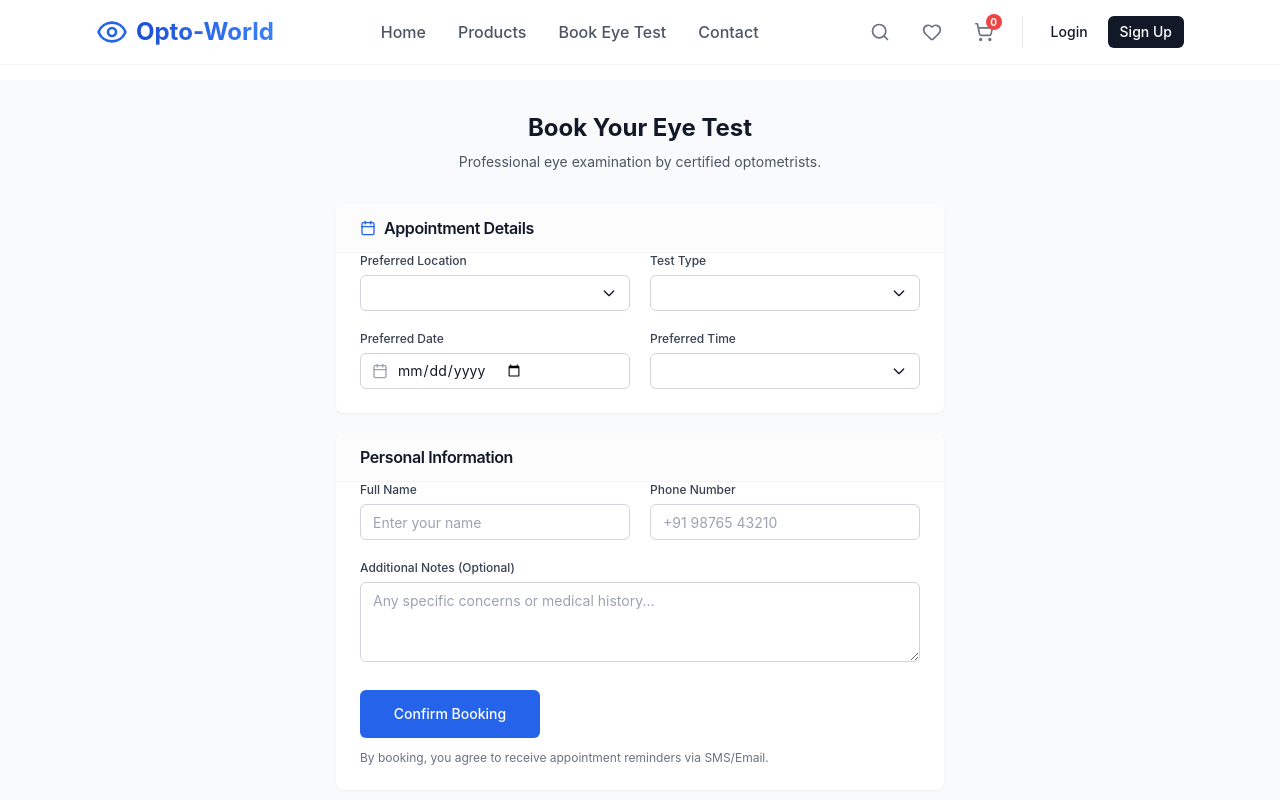
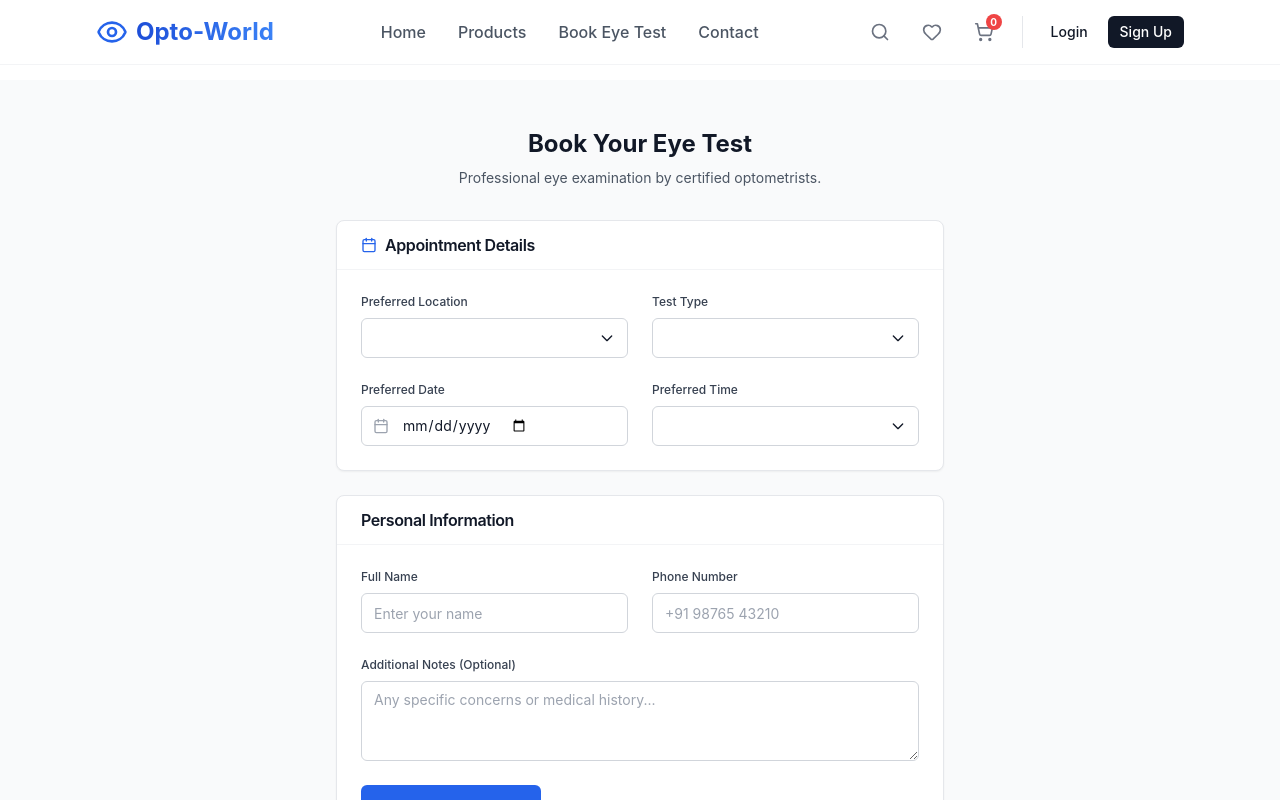
Before and after one commit to tanishgmca25-bot/opto-world, a React (Create React App) app: page /eye-test-booking in a window 1280 px wide. Shown: the top 800 px of the page. Built offline with nearby package versions, Linux system fonts and the light colour scheme.

Commit message:
updated css of EyeTestBooking and Contact page

```diff
--- a/src/Contact.jsx
+++ b/src/Contact.jsx
@@ -17,11 +17,10 @@ const Contact = () => {
                     </p>
                 </div>
 
-                <div className="grid md:grid-cols-3 gap-6">
+                <div className="grid md:grid-cols-3 gap-6 items-start">
                     {/* Contact Info */}
-                    <div className="space-y-4">
-                        <Card className="border-none shadow-sm h-full">
-                            <CardContent className="p-6 space-y-6">
+                    <Card className="shadow-sm bg-white">
+                        <CardContent className="p-6 pt-6 space-y-6">
                             <div className="flex items-start space-x-3">
                                 <div className="bg-blue-100 p-2 rounded-lg text-blue-600 flex-shrink-0">
                                     <Phone className="h-5 w-5" />
@@ -50,18 +49,17 @@ const Contact = () => {
                                     <h3 className="font-semibold text-gray-900 mb-0.5 text-sm">Office</h3>
                                     <p className="text-gray-600 text-xs">Come say hello at our office HQ.</p>
                                     <p className="font-medium text-gray-900 mt-0.5 text-sm">
-                                            123 Vision Street, Mumbai, Maharashtra 400001
+                                        202, Dharani Complex, BSK 1st Stage, 80 Feet Rd, Srinivasnagar, Banashankari, Bengaluru, Karnataka 560050
                                     </p>
                                 </div>
                             </div>
                         </CardContent>
                     </Card>
-                    </div>
 
                     {/* Contact Form */}
                     <div className="md:col-span-2">
-                        <Card className="border-none shadow-sm">
-                            <CardContent className="p-6">
+                        <Card className="shadow-sm bg-white">
+                            <CardContent className="p-6 pt-6">
                                 <form className="space-y-4">
                                     <div className="grid md:grid-cols-2 gap-4">
                                         <div className="space-y-1.5">
--- a/src/EyeTestBooking.jsx
+++ b/src/EyeTestBooking.jsx
@@ -5,12 +5,12 @@ import { Label } from './components/ui/label';
 import { Textarea } from './components/ui/textarea';
 import { Card, CardContent, CardHeader, CardTitle } from './components/ui/card';
 import { Select, SelectContent, SelectItem, SelectTrigger, SelectValue } from './components/ui/select';
-import { Calendar, Clock } from 'lucide-react';
+import { Calendar } from 'lucide-react';
 
 const EyeTestBooking = () => {
     return (
-        <div className="min-h-screen bg-gray-50 py-8">
-            <div className="max-w-2xl mx-auto px-4 sm:px-6 lg:px-8">
+        <div className="min-h-screen bg-gray-50 py-12">
+            <div className="w-full max-w-2xl mx-auto px-4 sm:px-6 lg:px-8">
                 <div className="text-center mb-8">
                     <h1 className="text-2xl font-bold text-gray-900 mb-2">Book Your Eye Test</h1>
                     <p className="text-gray-600 text-sm">
@@ -18,33 +18,32 @@ const EyeTestBooking = () => {
                     </p>
                 </div>
 
-                <div className="grid gap-5">
-                    <Card className="border-none shadow-md">
-                        <CardHeader className="border-b border-gray-100 bg-gray-50/50 py-4">
+                <div className="space-y-6">
+                    {/* Appointment Details Card */}
+                    <Card className="border border-gray-200 shadow-sm bg-white">
+                        <CardHeader className="border-b border-gray-100 py-4 px-6">
                             <CardTitle className="flex items-center text-base font-semibold">
                                 <Calendar className="mr-2 h-4 w-4 text-blue-600" />
                                 Appointment Details
                             </CardTitle>
                         </CardHeader>
-                        <CardContent className="p-5 space-y-5">
-                            <div className="grid md:grid-cols-2 gap-5">
-                                <div className="space-y-1.5">
-                                    <Label className="text-xs">Preferred Location</Label>
+                        <CardContent className="p-6 pt-6">
+                            <div className="grid grid-cols-2 gap-6 mb-6">
+                                <div className="flex flex-col">
+                                    <Label className="text-xs font-medium text-gray-700 mb-2">Preferred Location</Label>
                                     <Select>
-                                        <SelectTrigger className="h-9">
+                                        <SelectTrigger className="h-10">
                                             <SelectValue placeholder="Select Clinic" />
                                         </SelectTrigger>
                                         <SelectContent>
-                                            <SelectItem value="mumbai-central">Mumbai Central Clinic</SelectItem>
-                                            <SelectItem value="bandra-west">Bandra West Clinic</SelectItem>
-                                            <SelectItem value="andheri-east">Andheri East Clinic</SelectItem>
+                                            <SelectItem value="banashankari">Banashankari</SelectItem>
                                         </SelectContent>
                                     </Select>
                                 </div>
-                                <div className="space-y-1.5">
-                                    <Label className="text-xs">Test Type</Label>
+                                <div className="flex flex-col">
+                                    <Label className="text-xs font-medium text-gray-700 mb-2">Test Type</Label>
                                     <Select>
-                                        <SelectTrigger className="h-9">
+                                        <SelectTrigger className="h-10">
                                             <SelectValue placeholder="Select Service" />
                                         </SelectTrigger>
                                         <SelectContent>
@@ -56,20 +55,18 @@ const EyeTestBooking = () => {
                                 </div>
                             </div>
 
-                            <div className="grid md:grid-cols-2 gap-5">
-                                <div className="space-y-1.5">
-                                    <Label className="text-xs">Preferred Date</Label>
+                            <div className="grid grid-cols-2 gap-6">
+                                <div className="flex flex-col">
+                                    <Label className="text-xs font-medium text-gray-700 mb-2">Preferred Date</Label>
                                     <div className="relative">
-                                        <Calendar className="absolute left-3 top-2.5 h-4 w-4 text-gray-400" />
-                                        <Input type="date" className="pl-9 h-9" />
+                                        <Calendar className="absolute left-3 top-1/2 -translate-y-1/2 h-4 w-4 text-gray-400 pointer-events-none" />
+                                        <Input type="date" className="pl-10 h-10" />
                                     </div>
                                 </div>
-                                <div className="space-y-1.5">
-                                    <Label className="text-xs">Preferred Time</Label>
-                                    <div className="relative">
-                                        <Clock className="absolute left-3 top-2.5 h-4 w-4 text-gray-400" />
+                                <div className="flex flex-col">
+                                    <Label className="text-xs font-medium text-gray-700 mb-2">Preferred Time</Label>
                                     <Select>
-                                            <SelectTrigger className="pl-9 h-9">
+                                        <SelectTrigger className="h-10">
                                             <SelectValue placeholder="Select Time" />
                                         </SelectTrigger>
                                         <SelectContent>
@@ -83,40 +80,40 @@ const EyeTestBooking = () => {
                                     </Select>
                                 </div>
                             </div>
-                            </div>
                         </CardContent>
                     </Card>
 
-                    <Card className="border-none shadow-md">
-                        <CardHeader className="border-b border-gray-100 bg-gray-50/50 py-4">
+                    {/* Personal Information Card */}
+                    <Card className="border border-gray-200 shadow-sm bg-white">
+                        <CardHeader className="border-b border-gray-100 py-4 px-6">
                             <CardTitle className="text-base font-semibold">Personal Information</CardTitle>
                         </CardHeader>
-                        <CardContent className="p-5 space-y-5">
-                            <div className="grid md:grid-cols-2 gap-5">
-                                <div className="space-y-1.5">
-                                    <Label htmlFor="name" className="text-xs">Full Name</Label>
-                                    <Input id="name" placeholder="Enter your name" className="h-9" />
+                        <CardContent className="p-6 pt-6">
+                            <div className="grid grid-cols-2 gap-6 mb-6">
+                                <div className="flex flex-col">
+                                    <Label htmlFor="name" className="text-xs font-medium text-gray-700 mb-2">Full Name</Label>
+                                    <Input id="name" placeholder="Enter your name" className="h-10" />
                                 </div>
-                                <div className="space-y-1.5">
-                                    <Label htmlFor="phone" className="text-xs">Phone Number</Label>
-                                    <Input id="phone" placeholder="+91 98765 43210" className="h-9" />
+                                <div className="flex flex-col">
+                                    <Label htmlFor="phone" className="text-xs font-medium text-gray-700 mb-2">Phone Number</Label>
+                                    <Input id="phone" placeholder="+91 98765 43210" className="h-10" />
                                 </div>
                             </div>
 
-                            <div className="space-y-1.5">
-                                <Label htmlFor="notes" className="text-xs">Additional Notes (Optional)</Label>
+                            <div className="flex flex-col mb-6">
+                                <Label htmlFor="notes" className="text-xs font-medium text-gray-700 mb-2">Additional Notes (Optional)</Label>
                                 <Textarea
                                     id="notes"
                                     placeholder="Any specific concerns or medical history..."
-                                    className="min-h-[80px]"
+                                    className="min-h-[100px]"
                                 />
                             </div>
 
-                            <div className="pt-2">
+                            <div>
                                 <Button size="lg" className="w-full md:w-auto min-w-[180px] h-10 text-sm">
                                     Confirm Booking
                                 </Button>
-                                <p className="text-xs text-gray-500 mt-3 text-center md:text-left">
+                                <p className="text-xs text-gray-500 mt-3">
                                     By booking, you agree to receive appointment reminders via SMS/Email.
                                 </p>
                             </div>
```
Lines whose indentation alone changed are shown as unchanged.
